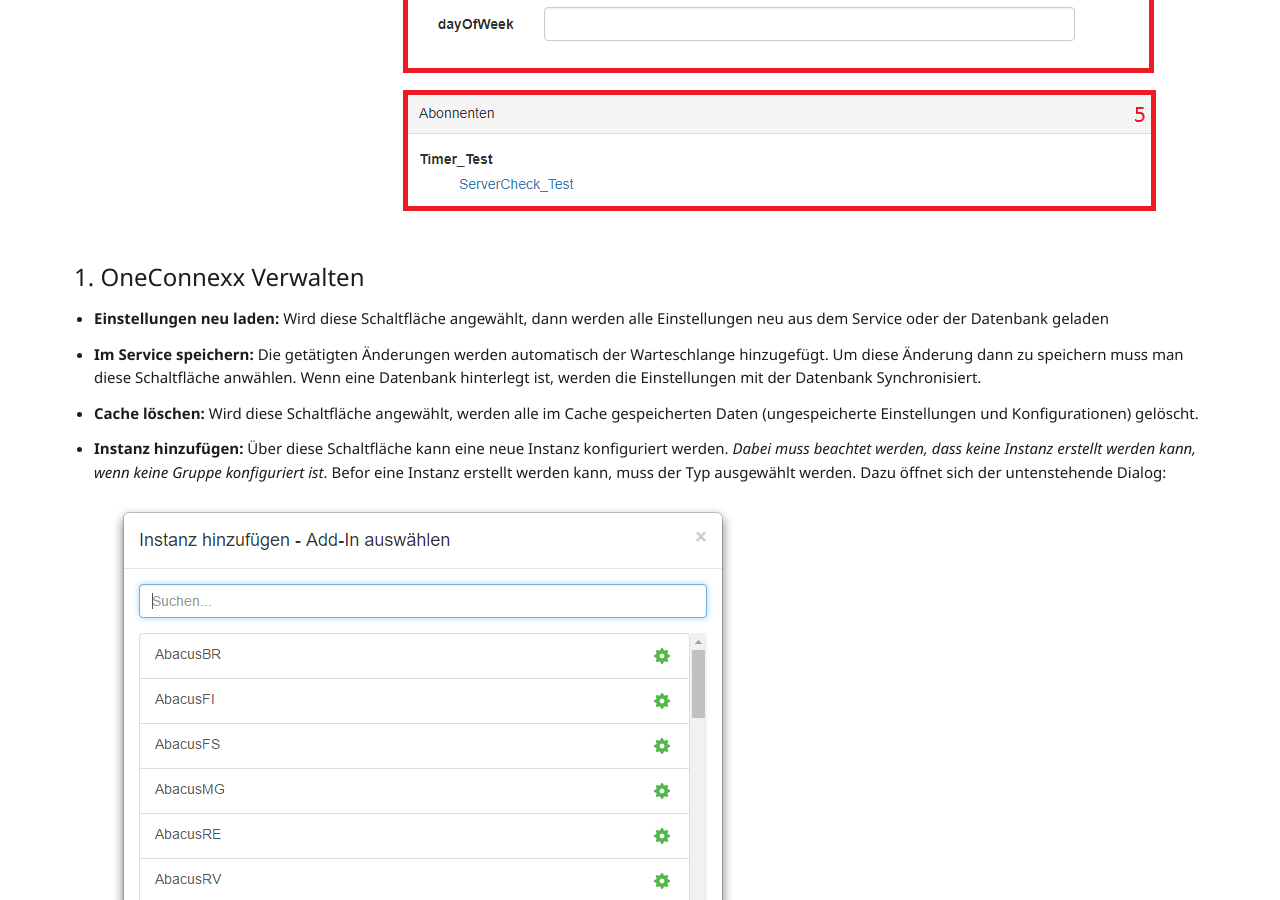
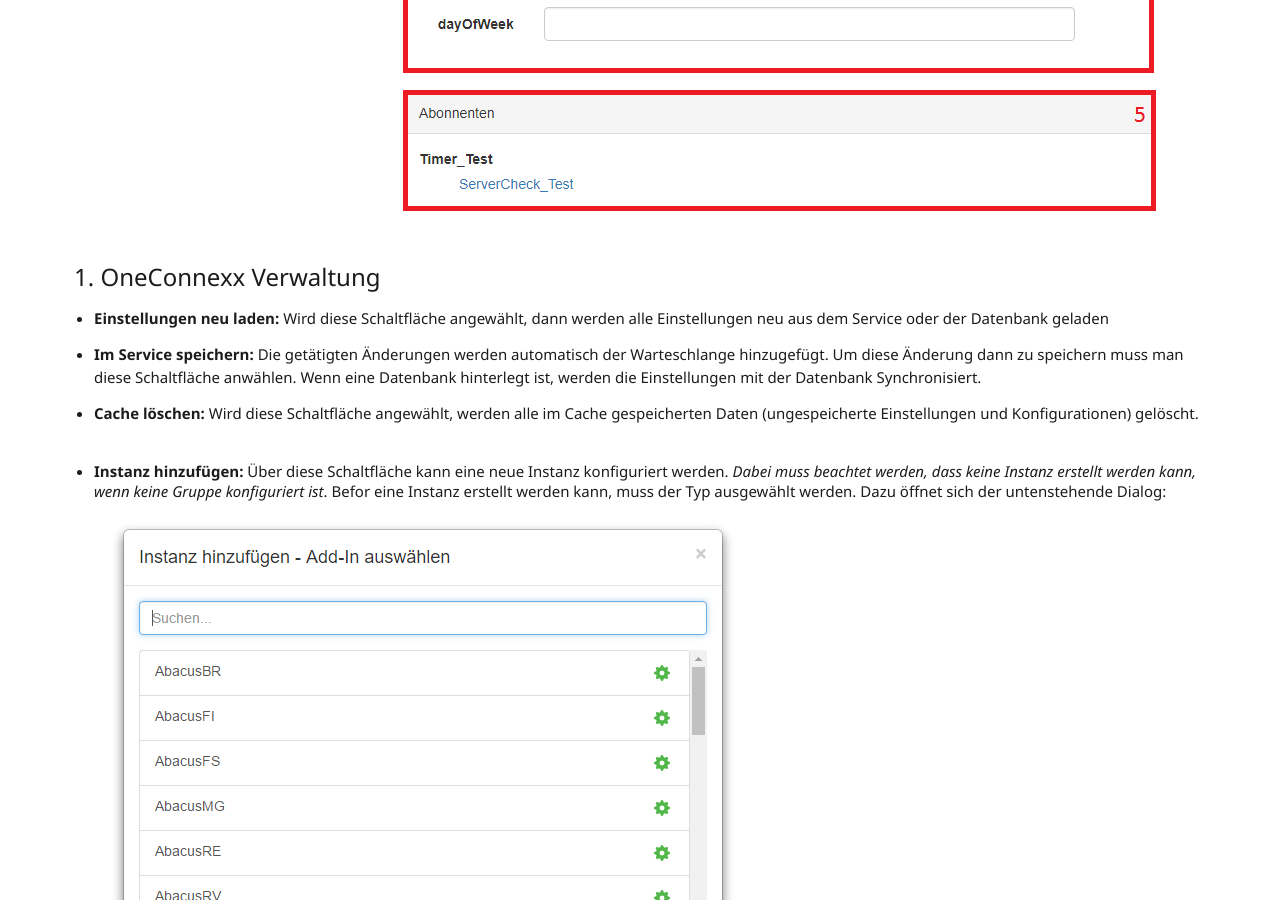
Before and after one commit to primesoft-group/oneconnexx-docs, a Jekyll site: the page built from _pages/webclient/de/konfiguration.md, in a window 1280 px wide and 900 px high, scrolled down 973 px. Built offline with Jekyll 4.4.1, drawn with Linux system fonts in a browser that asks for light colours; nearby versions of some CDN libraries; some web fonts are replaced.

Commit message:
Darstellung

```diff
--- a/_pages/webclient/de/konfiguration.md
+++ b/_pages/webclient/de/konfiguration.md
@@ -8,25 +8,20 @@
 
 ![X]({{site.baseurl}}/assets/content-images/webclient/de/addInOverview.png "Add-In Overview")
 
-#### 1. OneConnexx Verwalten
+#### 1. OneConnexx Verwaltung
   * **Einstellungen neu laden:** Wird diese Schaltfläche angewählt, dann werden alle Einstellungen neu aus dem Service oder der Datenbank geladen
   * **Im Service speichern:** Die getätigten Änderungen werden automatisch der Warteschlange hinzugefügt. Um diese Änderung dann zu speichern muss man diese Schaltfläche anwählen. Wenn eine Datenbank hinterlegt ist, werden die Einstellungen mit der Datenbank Synchronisiert.
   * **Cache löschen:** Wird diese Schaltfläche angewählt, werden alle im Cache gespeicherten Daten (ungespeicherte Einstellungen und Konfigurationen) gelöscht.
   * **Instanz hinzufügen:** Über diese Schaltfläche kann eine neue Instanz konfiguriert werden. _Dabei muss beachtet werden, dass keine Instanz erstellt werden kann, wenn keine Gruppe konfiguriert ist_. Befor eine Instanz erstellt werden kann, muss der Typ ausgewählt werden. Dazu öffnet sich der untenstehende Dialog:
 ![X]({{site.baseurl}}/assets/content-images/webclient/de/addnewinstance.png "Add new Instance")<br/>
-
   Per Mausklick oder mit Shift und Enter kann der gewünschte Add-In Typ ausgewählt werden. Erst wenn dies getan ist, kann der Name gesetzt werden.
-
 ![X]({{site.baseurl}}/assets/content-images/webclient/de/nameinstance.png "Name new Instance")<br/>
-
   Standardmässig enthält der Name der Instanz das Präfix __Instanztyp_.__ Dieses Präfix muss nicht zwingend im Namen gelassen werden, es ist jedoch empfehlenswert da sich so der Add-In Typ direkt aus dem Namen der Instanz ablesen lässt. Mit einem Klick auf "Erstellen" wird die Instanz erstellt und das Konfigurationsfenster befüllt sich mit den Instanzdetails, den Parametern und den
   Abonnenten/Abonnierten Ereignissen (2, 4 und 5). Ein Instanzname muss __eindeutig__ sein.
 
   * **Neue Guppe erstellen:** Über diese Schaltfläche kann eine neue Gruppe erstellt werden. _Wenn keine Gruppe vorhanden ist, kann auch keine Instanz konfiguriert werden_. Die Gruppe dient nur als Optische/Logische Gruppierung und hat keinen Einfluss auf die Logik der Software.
   * **Berechtigungen:** Dieser Menupunkt ist nur für Benutzer der Rolle *Administrator* sichtbar. Es kann eine kommaseparierte Liste von Benutzern oder Gruppen angegeben werden, welche zur Rolle *Konfigurator* gehören. Diese Benutzer können Add-Ins erstellen, löschen und konfigurieren, sowie alle Konfigurationsparameter einsehen und verändern. Achtung: Werden keine Benutzer oder Gruppen angegeben, gilt die Rolle *Konfigurator* für **alle** Benutzer.
-
 ![X]({{site.baseurl}}/assets/content-images/webclient/de/permission.png "Berechtigung zum Bearbeiten")<br/>
-
 #### 2. Instanz Details
   Die Detailansicht der verschiedenen Instanzen unterscheidet sich leicht. Die obige Ansicht erscheint wenn eine Instanz eines Event Add-Ins ausgewählt wurde. Bei einem Logik Add-In würde diese folgendermassen Aussehen:
 
@@ -43,7 +38,6 @@
   * Schaltfläche **Logik starten/Event auslösen:** Löst den Event aus, bzw. startet die Logik.
   * Schaltlfäche **Logik starten mit Parametern:** Ist nur bei Logik Add-Ins vorhanden. Mit dieser Schaltfläche kann eine Logik (welche z.B. von einer anderen Instanz ausgelöst werden soll und von dieser auch Parameter übergeben bekommt) mit Parametern gestartet werden. Die Eingabe erfolgt dabei über zwei Eingabefelder pro Parameter; Name und Wert.
 	![X]({{site.baseurl}}/assets/content-images/webclient/de/startlogicwithparams.png "Logik Starten mit Parametern")
-
 #### 3. Instanzen Übersicht.
   Bei der Instanzansicht können zwei Ansichten ausgewählt werden;
 
@@ -53,7 +47,6 @@
   Sind die Instanzen nicht nach Gruppen geordnet, so kann auch keine neue Gruppe erstellt werden, die Schaltfläche dafür ist in dieser Ansicht ausgeblendet.
   * Ordnung nach Add-In Typ
   ![X]({{site.baseurl}}/assets/content-images/webclient/de/groupbyaddintype.png "Gruppieren nach Add-In Type")
-
 #### 4. Instanzparameter
   Bei den Instanzparametern gibt es zwei verschieden: die optionalen und die zwingenden.
   Im obigen Beispiel ist z.B. der Parameter "interval" zwingend. Zu erkennen ist dies an der roten Umrandung. Ohne diese Parameter kann die Instanz nicht ausgeführt werden.
```
